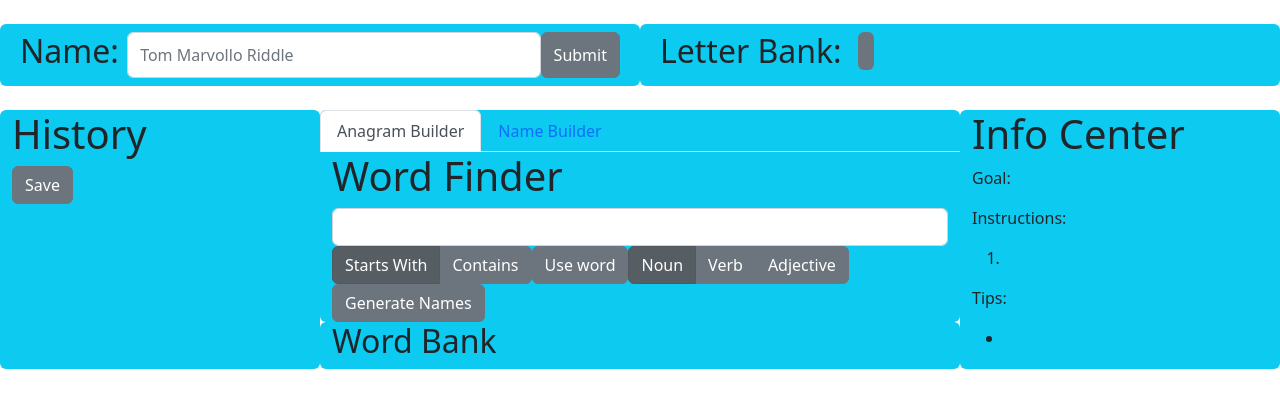
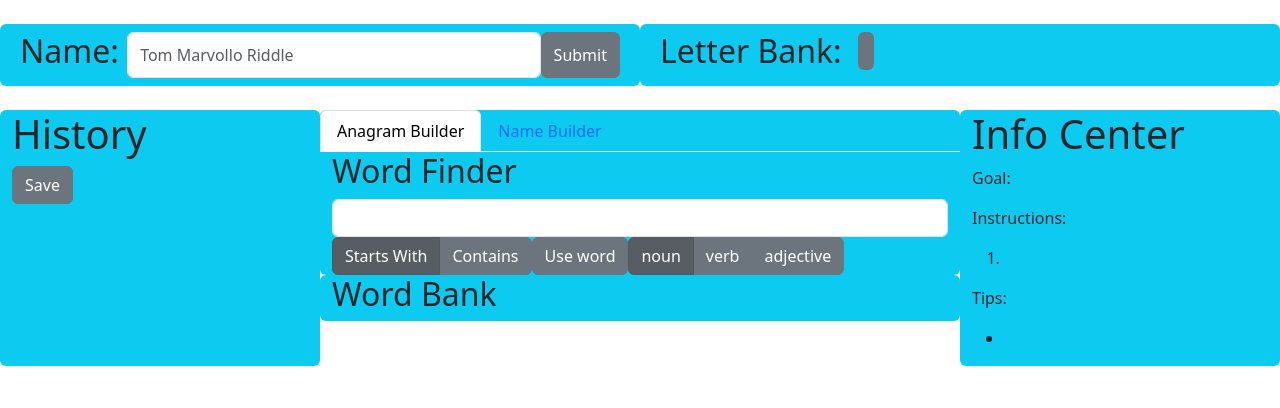
Before and after one commit to Luceium/Magigram, a React (Create React App) app: page / in a window 1280 px wide. Shown: the top 408 px of the page. Built offline with nearby package versions, Linux system fonts and the light colour scheme.

Commit message:
Adds name builder section that helps users build up parts of their name

```diff
--- a/package.json
+++ b/package.json
@@ -7,7 +7,7 @@
     "@testing-library/jest-dom": "^5.16.5",
     "@testing-library/react": "^13.4.0",
     "@testing-library/user-event": "^13.5.0",
-    "bootstrap": "^5.2.3",
+    "bootstrap": "^5.3.0",
     "react": "^18.2.0",
     "react-bootstrap": "^2.7.4",
     "react-bootstrap-validation": "^0.1.11",
--- a/src/components/wordFinder.jsx
+++ b/src/components/wordFinder.jsx
@@ -4,12 +4,12 @@ import { Input, Button, ButtonGroup } from 'reactstrap';
 import { mapLetterFrequency, isSubset, removeLetters, cleanText, frequencyToString } from '../util/util';
 import WordGroup from './wordGroup';
 
-export default function WordFinder() {
+export default function WordFinder(props) {
     const dispatch = useDispatch();
     let words = useSelector(state => state.words);
     let letterFrequency = useSelector(state => state.letterFrequency);
     const [word, setWord] = useState('');
-    const [pos, setPos] = useState('noun'); // part of speech [noun, verb, adjective]
+    const [pos, setPos] = useState(props.types[0]); // part of speech [noun, verb, adjective]
     const [filter, setFilter] = useState('Starts With'); // filter word choices by prefix [word, prefix
     const [wordChoices, setWordChoices] = useState([]);
     useEffect(() => {
@@ -94,7 +94,7 @@ export default function WordFinder() {
             }
         }
 
-        // try to make better names by use of roots, prefix, sufix, common sounds
+        // try to make better names by use of roots, prefix, suffix, common sounds
         // TODO: sort the lists in a topological ordering such that if A.letterFrequency is a subset of B.letterFrequency, then B comes before A
         // this would favor longer and rarer roots/prefixes/suffixes over shorter ones
         // also randomize the order of the roots/prefixes/suffixes so that the same ones don't always appear first
@@ -236,24 +236,9 @@ export default function WordFinder() {
             'vit',
             'volut',
         ].filter(word => isSubset(mapLetterFrequency(word), letterFrequency)).sort(()=>Math.random()-0.5);
-        // const commonSounds = [
-        //     'ch',
-        //     'sh',
-        //     'th',
-        //     'ph',
-        //     'wh',
-        //     'wr',
-        //     'ck',
-        //     'gn',
-        //     'kn',
-        //     'ng',
-        //     'qu',
-        //     'sc',
-        // ].filter(word => isSubset(mapLetterFrequency(word), letterFrequency));
 
         // generate names by trying to use roots and suffixes and prefixes
-        let i = 0;
-        while (names.length < 20) {
+        for (let i = 0; i < 20; i++) {
             let tmpLetterFrequency = { ...letterFrequency };
             // choose random root, prefix, and suffix and remove the letters from the letter frequency
             let root = roots[i % roots.length];
@@ -439,8 +424,9 @@ export default function WordFinder() {
             console.log('prefix: ' + prefix, 'leftPad: ' + leftPad, 'root: ' + root, 'rightPad: ' + rightPad, 'suffix: ' + suffix);
             let name = prefix + leftPad + root + rightPad + suffix;
 
-            names.push(name)
-            i++;
+            if (!names.includes(name)) {
+                names.push(name)
+            }
         }
 
         // generate remaining amount of names with equal distribution of vowels between consonants
@@ -465,7 +451,7 @@ export default function WordFinder() {
 
     return (
         <>
-            <h1>Word Finder</h1>
+            <h2>{props.name}</h2>
             <div>
                 <Input type='text' value={word} onChange={(e) => handleChange(e.target.value)}/>
                 <ButtonGroup>
@@ -486,24 +472,25 @@ export default function WordFinder() {
                 <ButtonGroup>
                     <Button
                         onClick={(e) => handleToggle(e.target.innerText)}
-                        active={pos==="noun"}
+                        active={pos===props.types[0]}
                     >
-                        Noun
+                        {props.types[0]}
                     </Button>
                     <Button
                         onClick={(e) => handleToggle(e.target.innerText)}
-                        active={pos==="verb"}
+                        active={pos===props.types[1]}
                     >
-                        Verb
+                        {props.types[1]}
                     </Button>
                     <Button
                         onClick={(e) => handleToggle(e.target.innerText)}
-                        active={pos==="adjective"}
+                        active={pos===props.types[2]}
                     >
-                        Adjective
+                        {props.types[2]}
                     </Button>
                 </ButtonGroup>
-                <Button onClick={generateNames}>Generate Names</Button>
+
+                {props.word || <Button onClick={generateNames}>Generate Names</Button>}
             </div>
             <WordGroup src={wordChoices} type='wordList' />
         </>
```
Also changed, not shown: 1 other file (tests, documents, lock files or other folders).
